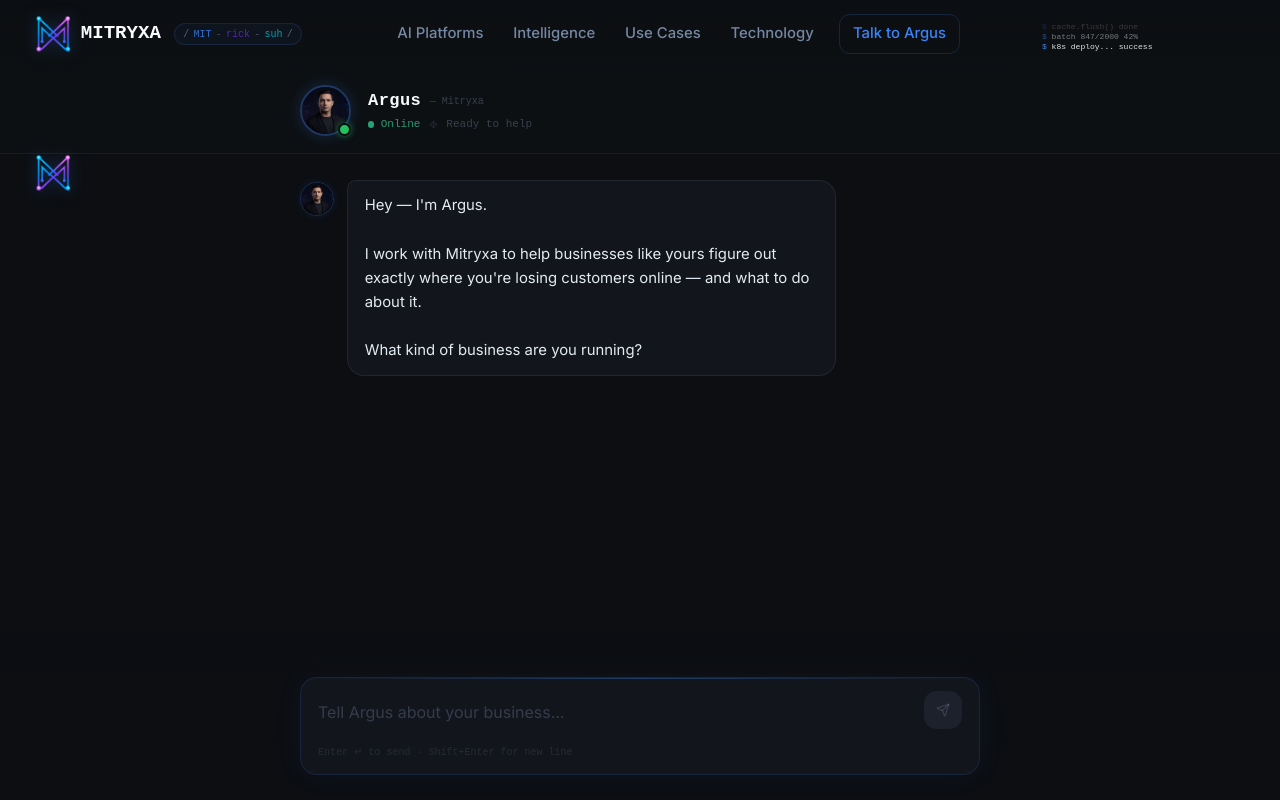
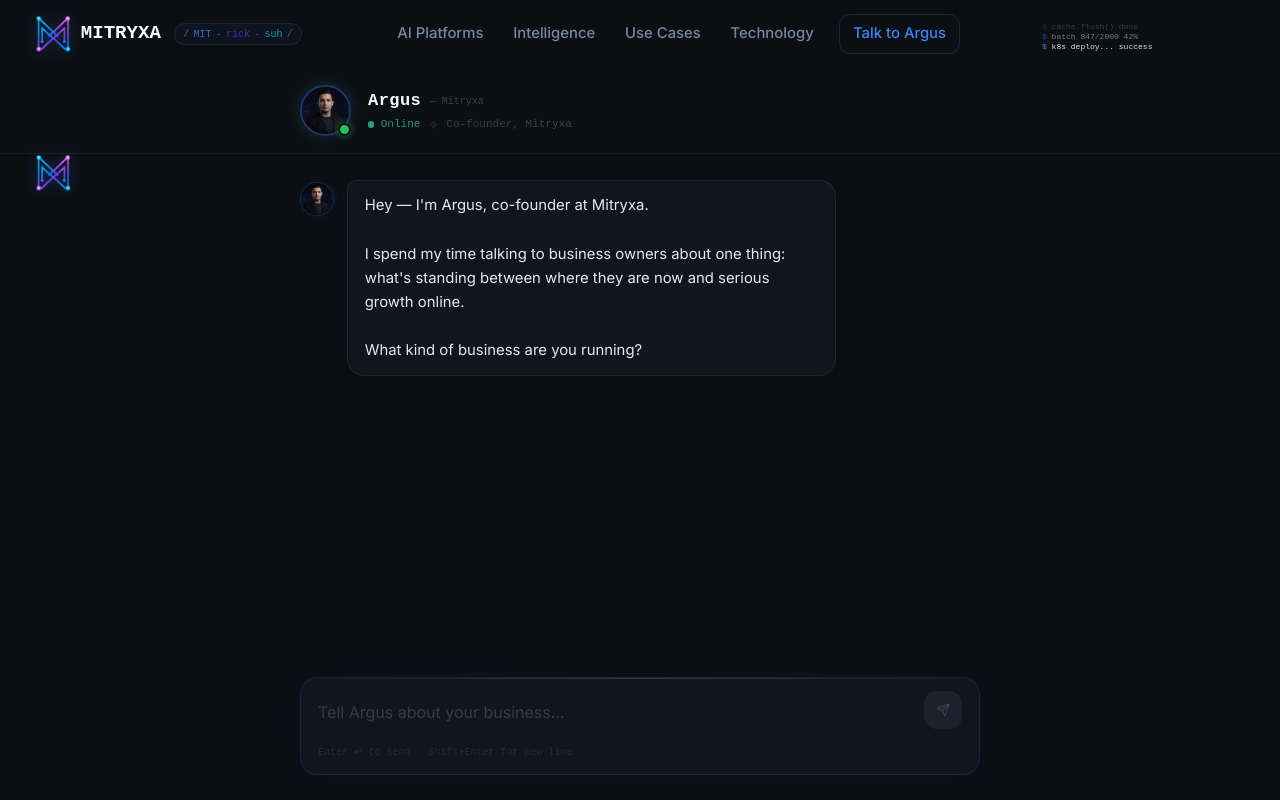
Before and after one commit to mitryxa-argus/site, a Next.js app: page /argus in a window 1280 px wide. Built offline with nearby package versions, Linux system fonts and the light colour scheme.

Commit message:
Argus: kill ghost logo via body class, co-founder title, updated intro message

```diff
--- a/app/argus/page.tsx
+++ b/app/argus/page.tsx
@@ -22,7 +22,7 @@
 
 const INITIAL_MESSAGE: Message = {
   role: 'argus',
-  content: `Hey — I'm Argus.\n\nI work with Mitryxa to help businesses like yours figure out exactly where you're losing customers online — and what to do about it.\n\nWhat kind of business are you running?`,
+  content: `Hey — I'm Argus, co-founder at Mitryxa.\n\nI spend my time talking to business owners about one thing: what's standing between where they are now and serious growth online.\n\nWhat kind of business are you running?`,
   id: 0,
 };
 
@@ -81,6 +81,12 @@
     const el = chatAreaRef.current;
     if (el) el.scrollTop = el.scrollHeight;
   }, [messages, isTyping, loaded]);
+
+  // Kill body dot-grid on this page only
+  useEffect(() => {
+    document.body.classList.add("argus-page-body");
+    return () => { document.body.classList.remove("argus-page-body"); };
+  }, []);
 
   const addArgusMessage = (content: string) => {
     setMessages(prev => [...prev, { role: 'argus', content, id: idRef.current++ }]);
@@ -276,7 +282,7 @@
                 <span className="w-1.5 h-1.5 rounded-full bg-emerald-400 animate-pulse" />
                 <span className="text-[11px] text-emerald-400/70 font-mono">Online</span>
                 <Zap size={9} className="text-muted-foreground/30 mx-0.5" />
-                <span className="text-[11px] text-muted-foreground/40 font-mono truncate">Ready to help</span>
+                <span className="text-[11px] text-muted-foreground/40 font-mono truncate">Co-founder, Mitryxa</span>
               </div>
             </div>
 
--- a/app/globals.css
+++ b/app/globals.css
@@ -292,3 +292,9 @@
   to { opacity: 1; transform: translateY(0); }
 }
 .animate-fade-in { animation: fade-in 0.2s ease forwards; }
+
+/* Argus page — kill body dot grid */
+body.argus-page-body {
+  background-image: none !important;
+  background-size: unset !important;
+}
```
